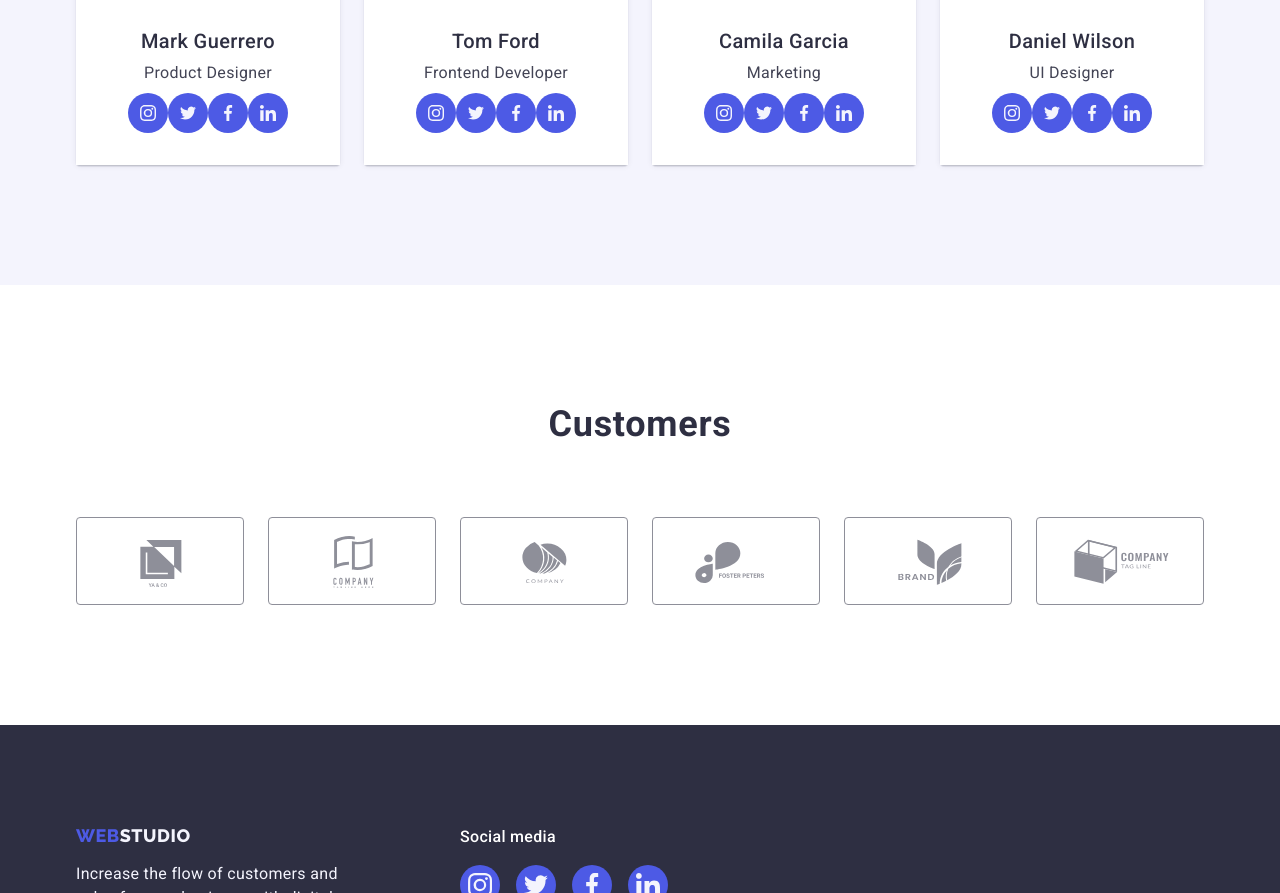
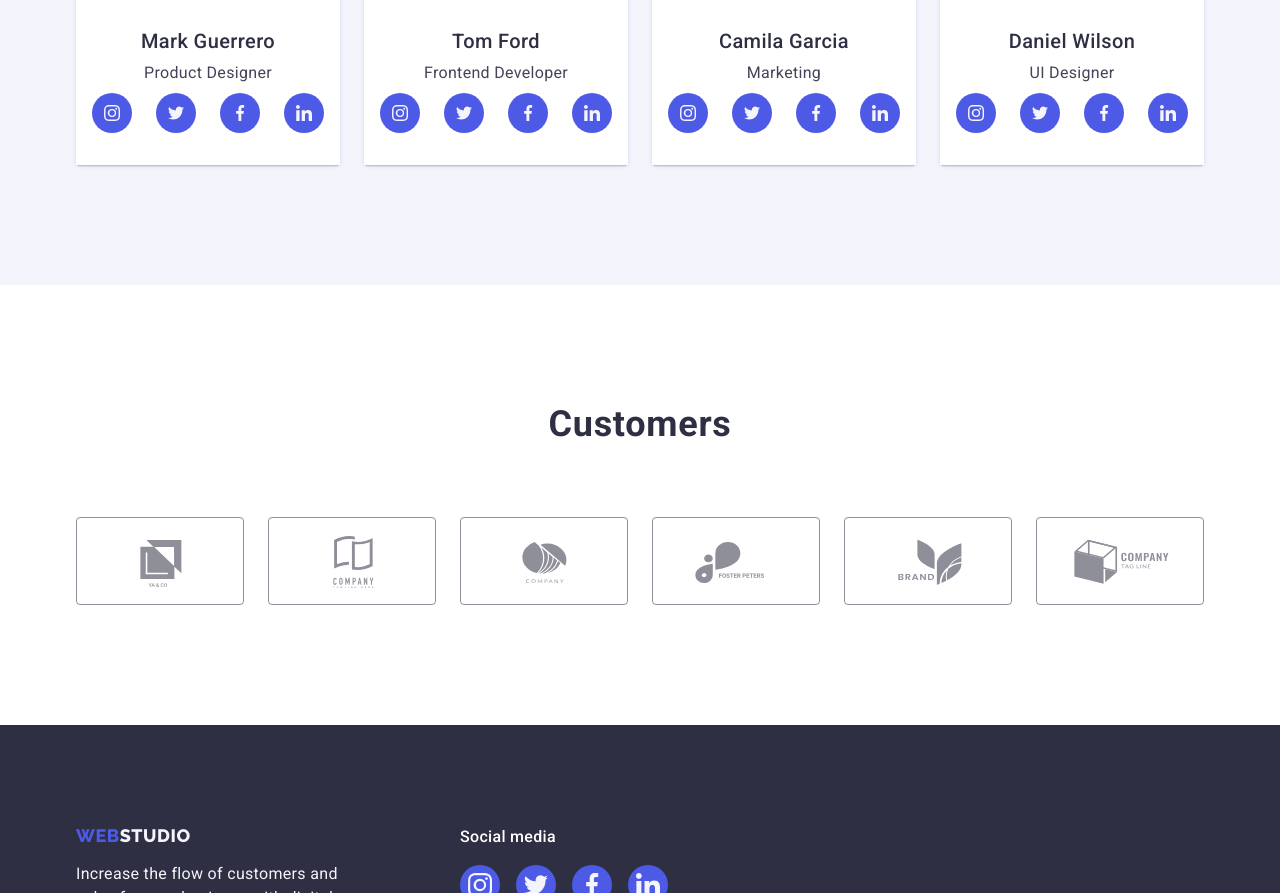
Before and after one commit to AndriiSkliar/goit-markup-hw-04, a plain HTML site: page index.html in a window 1280 px wide. Shown: the part 2187-3080 px from the top of the page. Drawn offline with nearby package versions, Linux system fonts and the light colour scheme.

Commit message:
ещё мелкие правки

```diff
--- a/css/style.css
+++ b/css/style.css
@@ -362,6 +362,7 @@ body {
   display: block;
   box-sizing: border-box;
   border: 1px solid #8e8f99;
+  color: #8e8f99;
   border-radius: 4px;
   display: flex;
   justify-content: center;
--- a/index.html
+++ b/index.html
@@ -163,7 +163,7 @@
                 <div class="section-container">
                   <h3 class="caption">Mark Guerrero</h3>
                   <p class="text">Product Designer</p>
-                  <ul class="section-list">
+                  <ul class="section-list gap">
                     <li class="team-item">
                       <a href="" class="section-link">
                         <svg class="section-icon" width="16" height="16">
@@ -205,7 +205,7 @@
                 <div class="section-container">
                   <h3 class="caption">Tom Ford</h3>
                   <p class="text">Frontend Developer</p>
-                  <ul class="section-list">
+                  <ul class="section-list gap">
                     <li class="team-item">
                       <a href="" class="section-link">
                         <svg class="section-icon" width="16" height="16">
@@ -247,7 +247,7 @@
                 <div class="section-container">
                   <h3 class="caption">Camila Garcia</h3>
                   <p class="text">Marketing</p>
-                  <ul class="section-list">
+                  <ul class="section-list gap">
                     <li class="team-item">
                       <a href="" class="section-link">
                         <svg class="section-icon" width="16" height="16">
@@ -289,7 +289,7 @@
                 <div class="section-container">
                   <h3 class="caption">Daniel Wilson</h3>
                   <p class="text">UI Designer</p>
-                  <ul class="section-list">
+                  <ul class="section-list gap">
                     <li class="team-item">
                       <a href="" class="section-link">
                         <svg class="section-icon" width="16" height="16">
```
